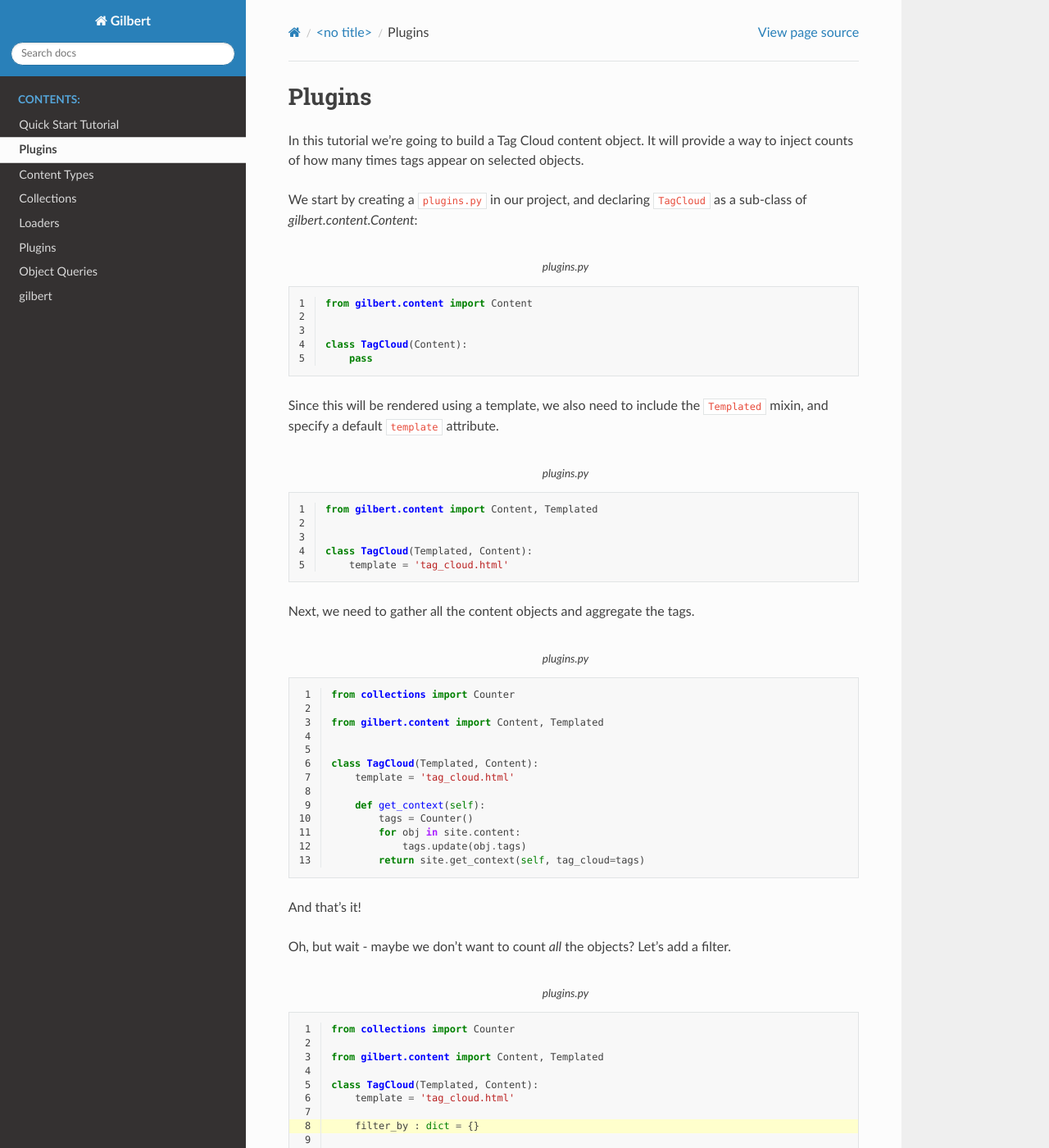
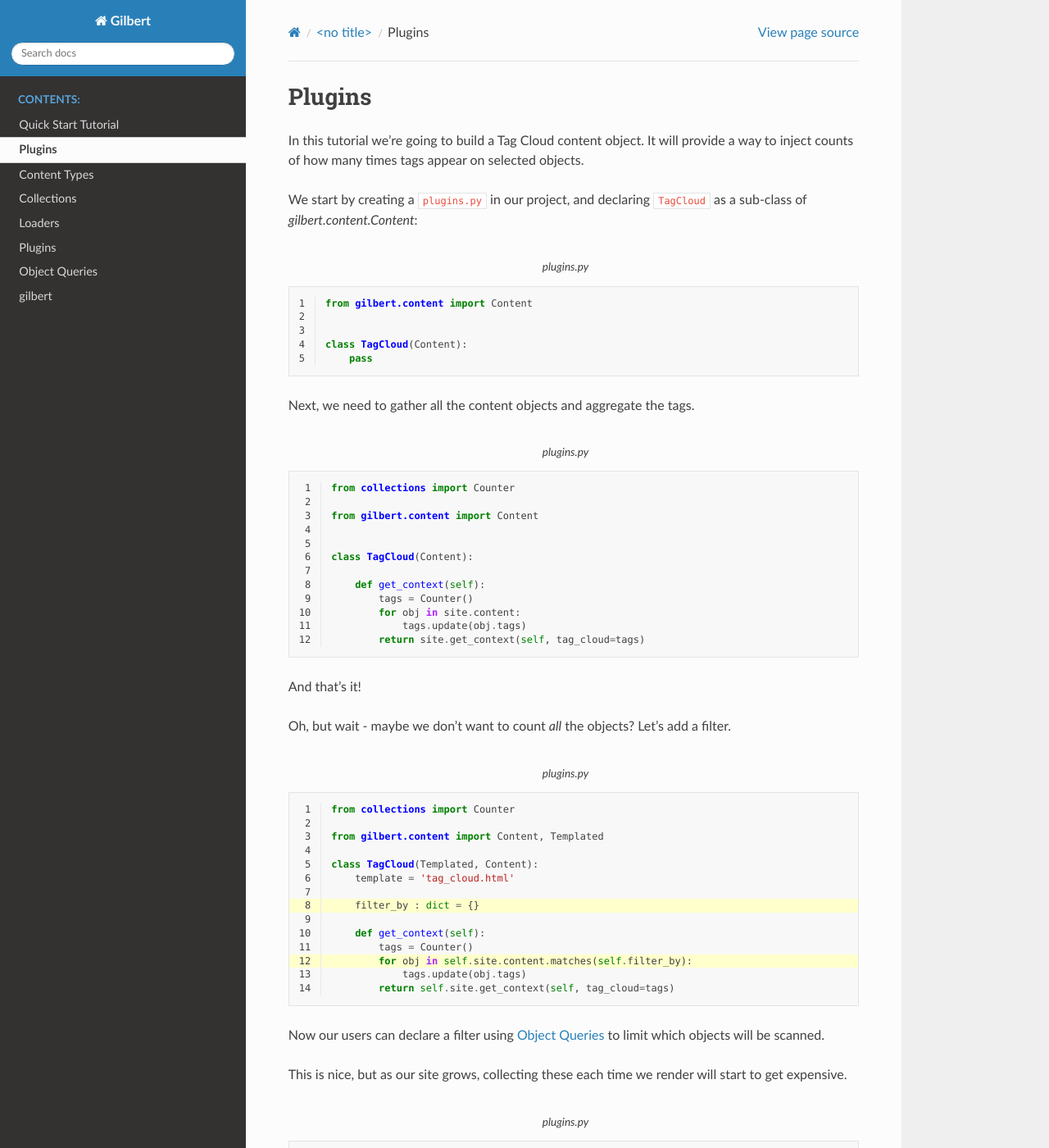
Before and after one commit to funkybob/gilbert, a Sphinx documentation site: the page built from docs/tutorials/plugins.rst, in a window 1280 px wide and 1400 px high. Shown: the whole window at 82% size. Built offline with Sphinx 7.4.7 and the Read the Docs theme 2.0.0, drawn with Linux system fonts in a browser that asks for light colours.

Commit message:
Change from dist to docs for gh-pages compat

```diff
--- a/docs/tutorials/plugins.rst
+++ b/docs/tutorials/plugins.rst
@@ -19,19 +19,6 @@
    class TagCloud(Content):
        pass
 
-Since this will be rendered using a template, we also need to include the
-``Templated`` mixin, and specify a default ``template`` attribute.
-
-.. code-block:: python
-   :caption: plugins.py
-   :linenos:
-
-   from gilbert.content import Content, Templated
-
-
-   class TagCloud(Templated, Content):
-       template = 'tag_cloud.html'
-
 Next, we need to gather all the content objects and aggregate the tags.
 
 .. code-block:: python
@@ -40,11 +27,10 @@
 
    from collections import Counter
 
-   from gilbert.content import Content, Templated
+   from gilbert.content import Content
 
 
-   class TagCloud(Templated, Content):
-       template = 'tag_cloud.html'
+   class TagCloud(Content):
 
        def get_context(self):
            tags = Counter()
--- a/docs/tutorials/quick_start.rst
+++ b/docs/tutorials/quick_start.rst
@@ -23,7 +23,7 @@
    (venv) $ tree mysite
    mysite/
    ├── content
-   ├── dist
+   ├── docs
    ├── pages
    └── templates
 
@@ -89,7 +89,7 @@
 
 .. code-block:: sh
 
-   (venv) $ $BROWSER dist/index.html
+   (venv) $ $BROWSER docs/index.html
 
 
 .. _stencil: https://stencil-templates.readthedocs.io/en/latest/
```
Also changed, not shown: README.md (+1 -1 lines), 1 other file.
